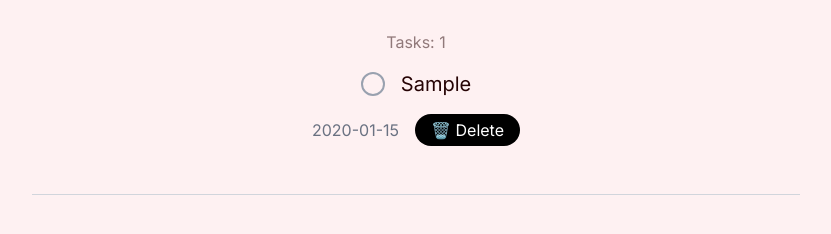
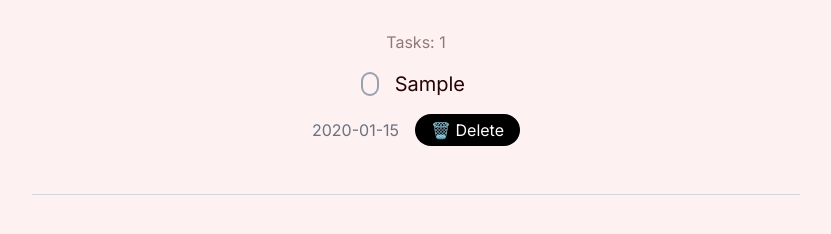
Before and after one commit to jonte265/todo-list-react, a React (Vite) app: page / in a window 1280 px wide. Both pictures are taken after typing "Sample", "2020-01-15" into the empty fields and a click on the button "➕ Add task". Shown: the part 382-616 px from the top of the page, without its empty margins (224-1055 px from the left). Built offline with nearby package versions, Linux system fonts and the light colour scheme.

Commit message:
adjust css list

```diff
--- a/src/components/TodoList.tsx
+++ b/src/components/TodoList.tsx
@@ -2,24 +2,24 @@ function TodoList({ tasks, deleteTask, completeTask }) {
   console.log('yoo:', tasks);
 
   return (
-    <div>
+    <div className='flex flex-col justify-center items-center   '>
       {/* {Render task NOT done:} */}
       {tasks
         .filter((task) => !task.done)
         .map((task, index) => (
           <div
             key={task.id}
-            className='flex flex-col gap-4 justify- items-center p-4 '
+            className='flex flex-col gap-4 justify-center items-center p-4 '
           >
-            <div className='flex justify-center items-center gap-4 '>
+            <div className='flex justify-center items-center gap-4  '>
               <input
                 onChange={() => completeTask(task.id)}
                 checked={task.done}
-                className='w-6 h-6 rounded-full appearance-none border-2 border-gray-400 checked:bg-secondary checked:border-gray-400 focus:outline-none cursor-pointer transition duration-200'
+                className='w-6 h-6  rounded-full appearance-none border-2 border-gray-400 checked:bg-secondary checked:border-gray-400 focus:outline-none cursor-pointer transition duration-200'
                 type='checkbox'
               />
 
-              <h2 className='text-xl '>{task.todo}</h2>
+              <h2 className='text-xl break-all w-full'>{task.todo}</h2>
             </div>
             <div className='flex justify-center items-center gap-4'>
               <p className='text-gray-500'>{task.date}</p>
@@ -32,8 +32,9 @@ function TodoList({ tasks, deleteTask, completeTask }) {
             </div>
           </div>
         ))}
+
       {/* {Render task done:} */}
-      <hr className='m-auto w-3xl my-8 border-gray-300' />
+      <hr className='w-full max-w-3xl m-auto my-8 border-gray-300' />
       <p className='flex justify-center opacity-50 mt-4'>
         {tasks.filter((task) => task.done).length > 0 ? (
           <>Completed: {tasks.filter((task) => task.done).length}</>
@@ -55,10 +56,7 @@ function TodoList({ tasks, deleteTask, completeTask }) {
                 type='checkbox'
               />
 
-              <h2
-                className='text-xl line-through text-gray-500
-'
-              >
+              <h2 className='text-xl line-through text-gray-500 break-all w-full'>
                 {task.todo}
               </h2>
             </div>
```
